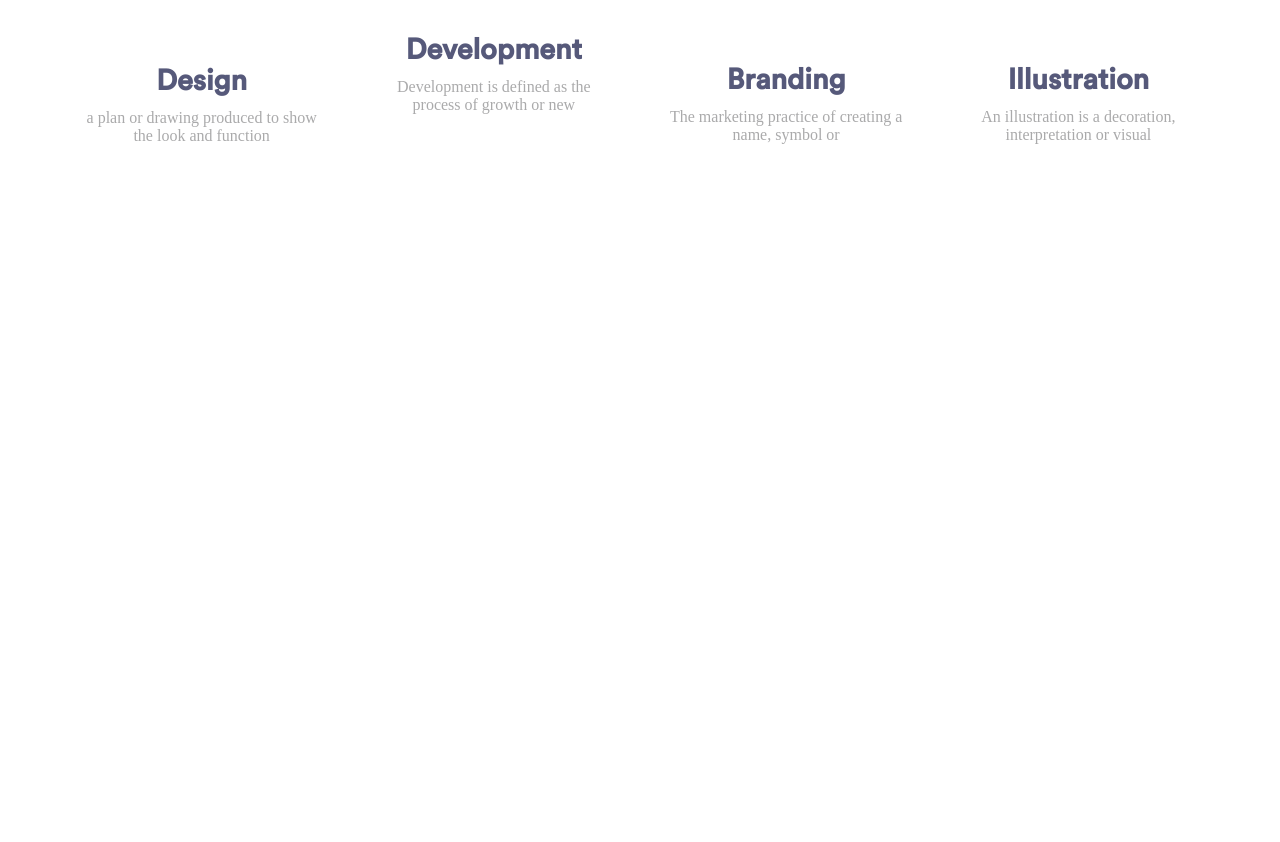
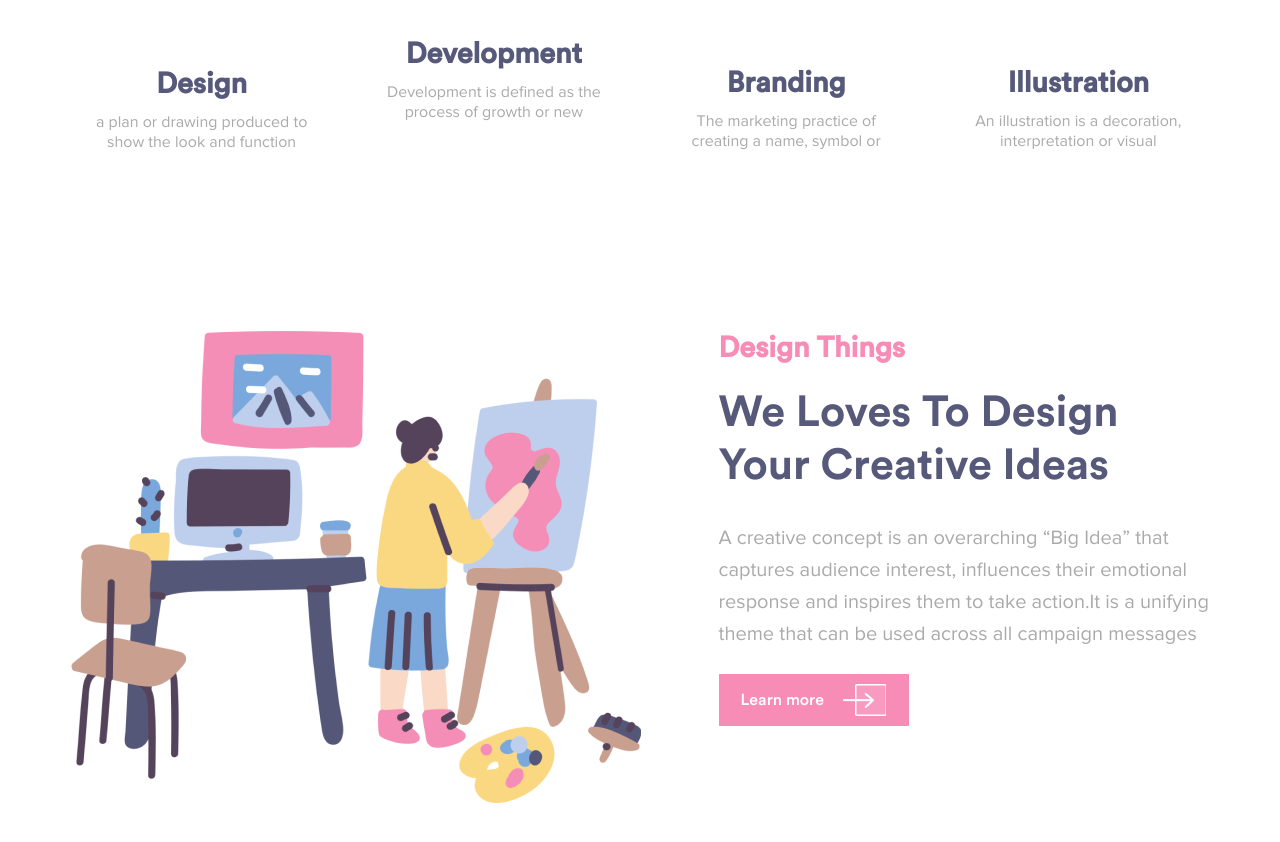
Before and after one commit to sadlyOs/Examination, a plain HTML site: page index.html in a window 1280 px wide. Shown: the part 1138-1980 px from the top of the page. Before the commit the page ends 1462 px from the top, so only its background shows below. Drawn offline with Linux system fonts and the light colour scheme.

Commit message:
finishing col3

```diff
--- a/index.html
+++ b/index.html
@@ -47,7 +47,7 @@
                                 <div class="left-content__main circ-mid">
                                     <h1>We Deliver The Best Product for You</h1>
                                 </div>
-                                <div class="left-content__other prox gray">
+                                <div class="left-content__other other-text prox gray">
                                     <p>Design is the creation of a plan or convention for the construction of an object or a system as in architectural blueprints, engineering drawings, business processes,</p>
                                 </div>
                                 <div class="left-content__btn">
@@ -72,7 +72,7 @@
                                 <div class="col2__header-text header-text">
                                     <h3><span class="circ-mid pink">Our Services</span></h3>
                                 </div>
-                                <div class="col2__main-text">
+                                <div class="col2__main-text main-text">
                                     <h2><span class="circ-bold">Why People Choose Us</span></h2>
                                 </div>
                             </div>
@@ -164,6 +164,33 @@
                     </div>
                 </div>
             </div>
+
+            <div class="col3">
+                <div class="container">
+                    <div class="col3__container">
+                        <div class="col3__left">
+                            <div class="col3__left-img">
+                                <img src="./images/Main2.png" alt="Main2">
+                            </div>
+                        </div>
+                        <div class="col3__right">
+                            <div class="col3__right-header header-text">
+                                <h3><span class="circ-mid pink">Design Things</span></h3>
+                            </div>
+                            <div class="col3__right-main main-text">
+                                <h2><span class="circ-bold">We Loves To Design Your Creative Ideas</span></h2>
+                            </div>
+                            <div class="col3__right-other other-text">
+                                <p><span class="gray">A creative concept is an overarching “Big Idea” that captures audience interest, influences their emotional response and inspires them to take action.It is a unifying theme that can be used across all campaign messages
+                                </span></p>
+                            </div>
+                            <div class="col3__container-btn">
+                                <a href="#" class="btn circ-mid">Learn more</a>
+                            </div>
+                        </div>
+                    </div>
+                </div>
+            </div>
         </main>
         <footer class="footer"></footer>
     </div>
--- a/style.css
+++ b/style.css
@@ -28,9 +28,6 @@
     color: var(--grey);
 }
 
-.prox {
-    font-family: 'Proxima Regular';
-}
 .circ-mid {
     font-family: 'Circular Med';
 }
@@ -41,6 +38,7 @@
 body {
     margin: 0;
     color: var(--dark-grey);
+    font-family: 'Proxima Regular';
 }
 
 
@@ -133,7 +131,7 @@ h1, h2, h3, h4, h5, h6, p {
     background: var(--pink-color);
 }
 
-.left-content__other {
+.other-text {
     font-size: 20px;
     margin-bottom: 10px;
     line-height: 2rem;
@@ -173,10 +171,10 @@ h1, h2, h3, h4, h5, h6, p {
 /*------------COL2------------*/
 .col2__top-text {
     text-align: center;
+    margin-bottom: 58px;
 }
-.col2__main-text {
+.main-text {
     font-size: clamp(1.2rem, -0.943rem + 7.62vw, 1.8rem);
-    margin-bottom: 58px;
 }
 .col2__blocks {
     display: flex;
@@ -233,6 +231,27 @@ h1, h2, h3, h4, h5, h6, p {
     color: inherit;
     text-decoration: none;
 }
+
+/*------------COL2------------*/
+.col3__left, .col3__right {
+    flex: 1 0 280px;
+}
+.col3__left {
+    text-align: center;
+}
+
+.col3__container {
+    display: flex;
+    gap: 78px;
+    flex-wrap: wrap;
+}
+.col3__right-main {
+    margin: 20px 0 30px 0;
+}
+.col3__container-btn {
+    margin-top: 40px;
+}
+
 
 @media screen and (max-width: 992px) {
     .container {
@@ -292,4 +311,11 @@ h1, h2, h3, h4, h5, h6, p {
     .left-content__header::before {
         display: none;
     }
+
+    .col3__left-img img{
+        width: 100%;
+    }
+    .col3__right {
+        text-align: center;
+    }
 }
```
Also changed, not shown: images/Main2.png (added).
